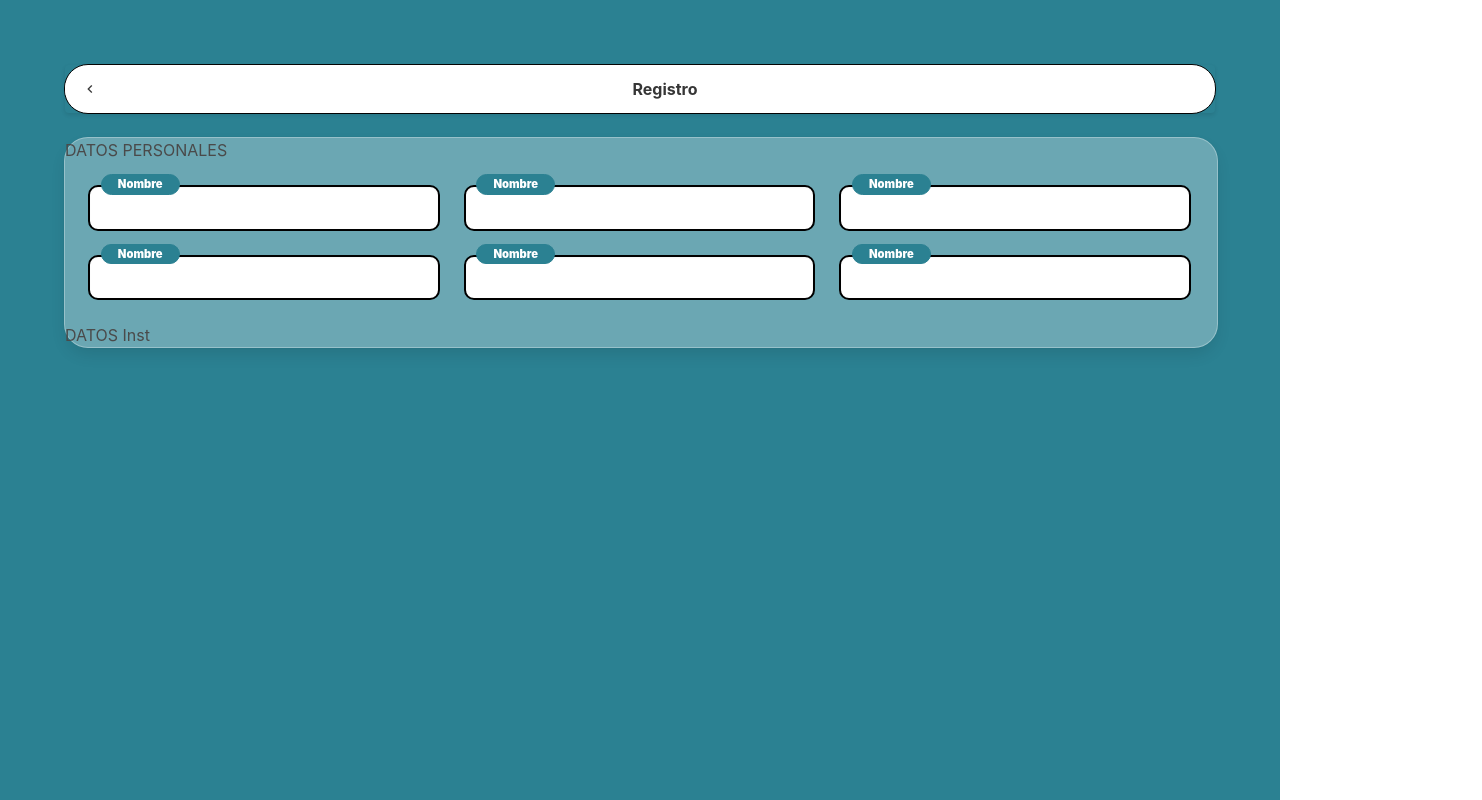
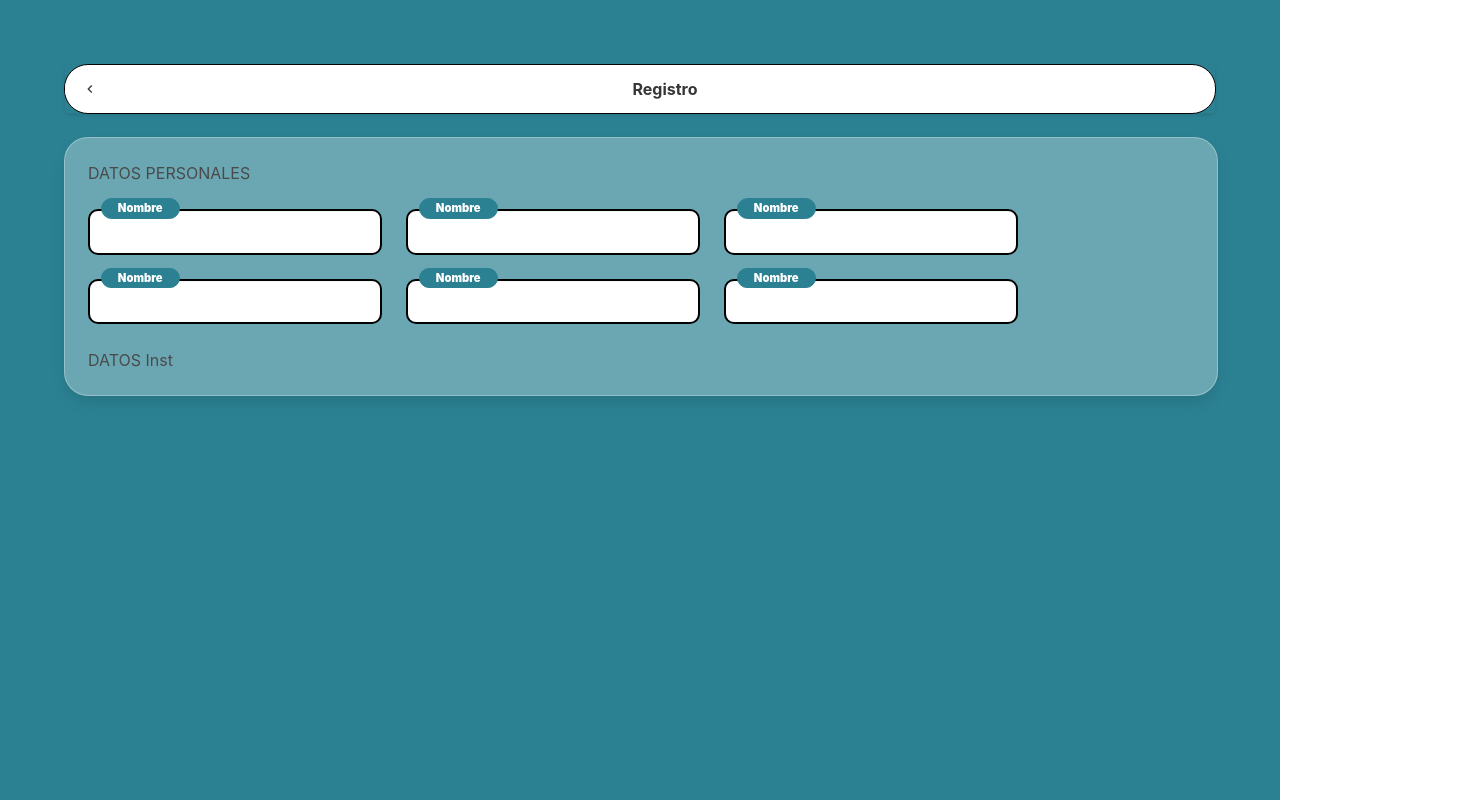
Before and after one commit to sandyCortes/ccai-manager, a React (Create React App) app: page /register in a window 1280 px wide. Shown: the whole page, 1482 px wide, since content can reach past the window. Built offline with nearby package versions, Linux system fonts and the light colour scheme.

Commit message:
update bulma styles

```diff
--- a/src/style/global-styles.css
+++ b/src/style/global-styles.css
@@ -87,8 +87,13 @@ body {
 }
 
 .container-personal{
-  width: 120%;
+  width: 100%;
   margin:2%;
+}
+
+.columns {
+  display: flex;
+  flex-wrap: wrap;
 }
 
 .title-register{
--- a/src/views/Register.js
+++ b/src/views/Register.js
@@ -9,9 +9,9 @@ const Register = () => {
     <div className='container register-content'>
        <HeaderComponent title="Registro"/>
        <CardComponent classExtra="opacity-card margin-top">
-        <div className='title-register'>DATOS PERSONALES</div>
-          <div className = "container-personal ">
+        <div className = "container-personal">
           <div class="columns">
+            <div className='column is-12 title-register'>DATOS PERSONALES</div>
               <div class="column is-3">
                 <InputLabel title="Nombre" />
               </div>
@@ -21,8 +21,6 @@ const Register = () => {
               <div class="column is-3">
                 <InputLabel title="Nombre" />
               </div>
-        </div>
-            <div class="columns">
               <div class="column is-3">
                 <InputLabel title="Nombre" />
               </div>
@@ -32,10 +30,12 @@ const Register = () => {
               <div class="column is-3">
                 <InputLabel title="Nombre" />
               </div>
+
+            <div className='column is-12 title-register'>
+              DATOS Inst
             </div>
           </div>
-        <div className='title-register'>DATOS Inst</div>
-
+        </div>
       </CardComponent>
      </div>
    )
```
Lines whose indentation alone changed are shown as unchanged.
